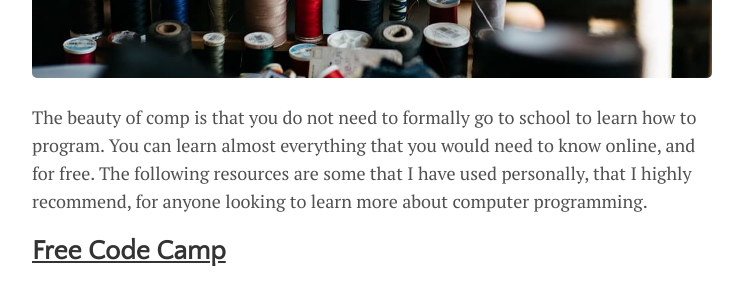
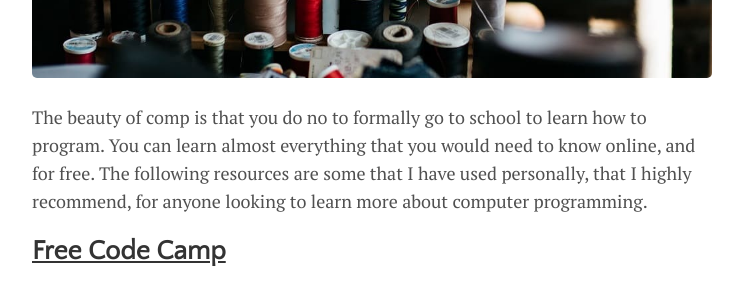
Before and after one commit to triffic-tang/triffic-tang.github.io, a Jekyll site: the page built from _posts/2013-10-10-learning-resources.md, in a window 1280 px wide. Shown: the part 540-833 px from the top of the page, without its empty margins (268-1011 px from the left). Built offline with Jekyll 4.4.1, drawn with Linux system fonts in a browser that asks for light colours.

Commit message:
delete something...

```diff
--- a/_posts/2013-10-10-learning-resources.md
+++ b/_posts/2013-10-10-learning-resources.md
@@ -7,7 +7,7 @@ tags: [documentation,sample]
 image: spools.jpg
 ---
 
-The beauty of comp is that you do not need to formally go to school to learn how to program. You can learn almost everything that you would need to know online, and for free. The following resources are some that I have used personally, that I highly recommend, for anyone looking to learn more about computer programming.
+The beauty of comp is that you do no to formally go to school to learn how to program. You can learn almost everything that you would need to know online, and for free. The following resources are some that I have used personally, that I highly recommend, for anyone looking to learn more about computer programming.
 
 ## [Free Code Camp](https://www.freecodecamp.org/)
 
```
